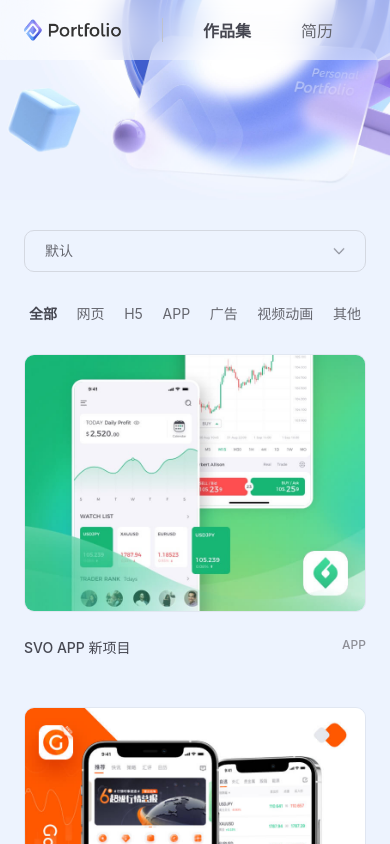
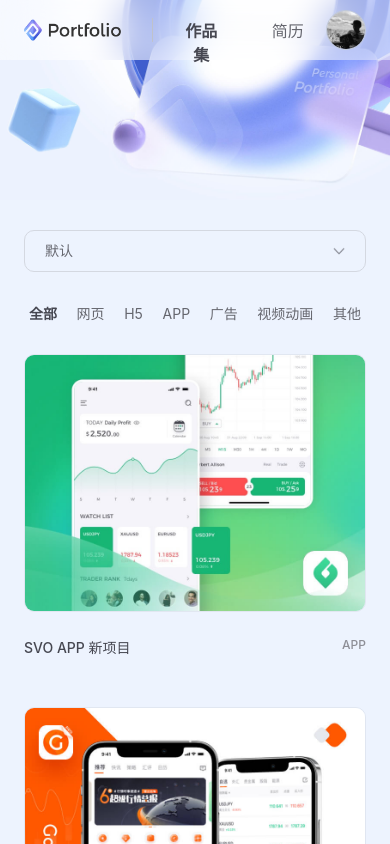
Before and after one commit to fantasyltt/reactapp, a React app: page / in a window 390 px wide. Shown: the top 844 px of the page. Built offline with nearby package versions, Linux system fonts and the light colour scheme.

Commit message:
nav优化

```diff
--- a/src/Header.less
+++ b/src/Header.less
@@ -41,6 +41,14 @@
   }
   @media screen and (max-width:860px) {
     font-size: 18px;
+    padding-left: 30px;
+    margin-left: 30px;
+    ul{
+      li{
+        width: 50%;
+        text-align: center;
+      }
+    }
   }
   @media screen and (max-width:430px) {
     font-size: 16px;
@@ -59,7 +67,11 @@
     border: 1px solid #C2CAD8;
   }
   @media screen and (max-width:860px) {
-    display: none;
+    font-size: 0;
+    img{
+      width: 40px;
+      height: 40px;
+    }
   }
 }
 
@@ -109,6 +121,7 @@
     backdrop-filter: blur(20px);
     position: fixed;
     z-index: 999;
+    height:70px;
   }
   @media screen and (max-width:860px) {
     height:70px;
@@ -126,9 +139,7 @@
     width: 100%;
   }
   @media screen and (max-width:1280px) {
-    img{
-      width:1000px;
-    }
+    background-size:1400px;
     margin: 0 -24px;
   }
   @media screen and (max-width:860px) {
```
